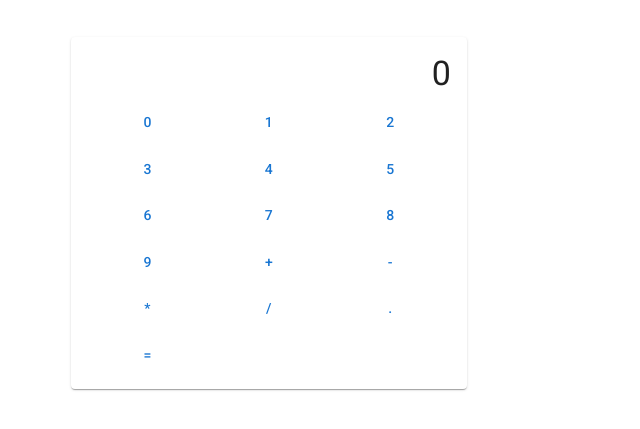
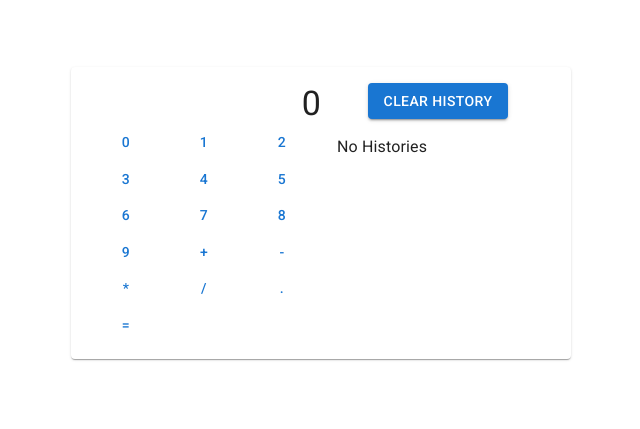
Before and after one commit to CloneableX/react-calculator, a React (Vite) app: page / in a window 1280 px wide. Shown: the part 187-616 px from the top of the page, without its empty margins (371-1011 px from the left). Built offline with nearby package versions, Linux system fonts and the light colour scheme.

Commit message:
feature: calculation histories

```diff
--- a/src/App.tsx
+++ b/src/App.tsx
@@ -8,19 +8,25 @@ import { Container, Grid, Paper } from '@mui/material';
 import { ConsoleProvider } from '@/contexts/ConsoleContext';
 import { Console } from '@/components/Console';
 import { KeyBoard } from '@/components/KeyBoard';
+import { History } from '@/components/History';
 
 import './App.css';
 
 const App = () => {
   return (
     <Container maxWidth="xs">
-      <Paper sx={{ p: 2 }}>
+      <Paper sx={{ p: 2, width: 500 }}>
         <Grid id="calculator" container rowSpacing={2}>
           <ConsoleProvider>
-            <Grid item xs={12}>
-              <Console />
+            <Grid item xs={6} container>
+              <Grid item xs={12}>
+                <Console />
+              </Grid>
+              <KeyBoard />
             </Grid>
-            <KeyBoard />
+            <Grid item xs={6}>
+              <History />
+            </Grid>
           </ConsoleProvider>
         </Grid>
       </Paper>
--- a/src/components/Console.tsx
+++ b/src/components/Console.tsx
@@ -5,7 +5,7 @@ import { useConsole } from '@/contexts/ConsoleContext';
 export const Console = () => {
   const { value } = useConsole();
   return (
-    <Typography data-testid="console" variant="h4" align="right">
+    <Typography data-testid="console" variant="h4" align="right" sx={{ overflowX: 'hidden' }}>
       {value}
     </Typography>
   );
--- /dev/null
+++ b/src/components/History.tsx
@@ -0,0 +1,27 @@
+import { Button, List, ListItem, ListItemButton, ListItemText } from '@mui/material';
+
+import { History as HistoryType, useConsole } from '@/contexts/ConsoleContext';
+
+export const History = () => {
+  const { histories, skipToHistory, clearHistory } = useConsole();
+  return (
+    <>
+      <Button variant="contained" data-testid="clear-history" onClick={clearHistory}>
+        Clear History
+      </Button>
+      <List data-testid="history" sx={{ overflowY: 'auto', maxHeight: 200 }}>
+        {histories.length > 0 ? (
+          histories.map(({ id, expression }: HistoryType) => (
+            <ListItem key={`histories-${id}`} data-testid={`history-${id}`} divider disablePadding>
+              <ListItemButton onClick={() => skipToHistory(id)}>
+                <ListItemText primary={expression} />
+              </ListItemButton>
+            </ListItem>
+          ))
+        ) : (
+          <ListItem>No Histories</ListItem>
+        )}
+      </List>
+    </>
+  );
+};
--- a/src/contexts/ConsoleContext.tsx
+++ b/src/contexts/ConsoleContext.tsx
@@ -1,19 +1,30 @@
 import { createContext, useCallback, useContext, useMemo, useState } from 'react';
+
+export type History = {
+  id: string;
+  expression: string;
+};
 
 const ConsoleContext = createContext<Array<any>>([]);
 
-export const ConsoleProvider = ({ initValue = '0', children }: Record<string, any>) => {
+export const ConsoleProvider = ({
+  initValue = '0',
+  initHistories = new Array<History>(),
+  children,
+}: Record<string, any>) => {
   const [text, setText] = useState(initValue);
   const [calculatedFlag, setCalculatedFlag] = useState(false);
+  const [histories, setHistories] = useState(initHistories);
   const contextValue = useMemo(
-    () => [text, setText, calculatedFlag, setCalculatedFlag],
-    [text, setText, calculatedFlag, setCalculatedFlag],
+    () => [text, setText, calculatedFlag, setCalculatedFlag, histories, setHistories],
+    [text, setText, calculatedFlag, setCalculatedFlag, histories, setHistories],
   );
   return <ConsoleContext.Provider value={contextValue}>{children}</ConsoleContext.Provider>;
 };
 
 export const useConsole = () => {
-  const [text, setText, calculatedFlag, setCalculatedFlag] = useContext(ConsoleContext);
+  const [text, setText, calculatedFlag, setCalculatedFlag, histories, setHistories] =
+    useContext(ConsoleContext);
 
   const handleInputText = useCallback(
     (
@@ -26,11 +37,26 @@ export const useConsole = () => {
         formattedText = formattedText.slice(0, formattedText.length - 1);
       }
       const newText = operateCallback(formattedText, calculatedFlag);
+      if (isCalculated) {
+        const time = new Date().getTime();
+        setHistories([...histories, { id: time, expression: text }]);
+      }
       setText(newText);
       setCalculatedFlag(isCalculated);
     },
-    [text, calculatedFlag],
+    [text, calculatedFlag, histories],
   );
 
-  return { value: text, onChange: handleInputText };
+  const skipToHistory = useCallback(
+    (historyId: string) => {
+      const index = histories.findIndex((it: History) => it.id === historyId);
+      setText(histories[index].expression);
+      setHistories(histories.slice(0, index));
+    },
+    [histories],
+  );
+
+  const clearHistory = useCallback(() => setHistories(new Array<History>()), []);
+
+  return { value: text, onChange: handleInputText, histories, skipToHistory, clearHistory };
 };
```
Also changed, not shown: 2 other files (tests, documents, lock files or other folders).
